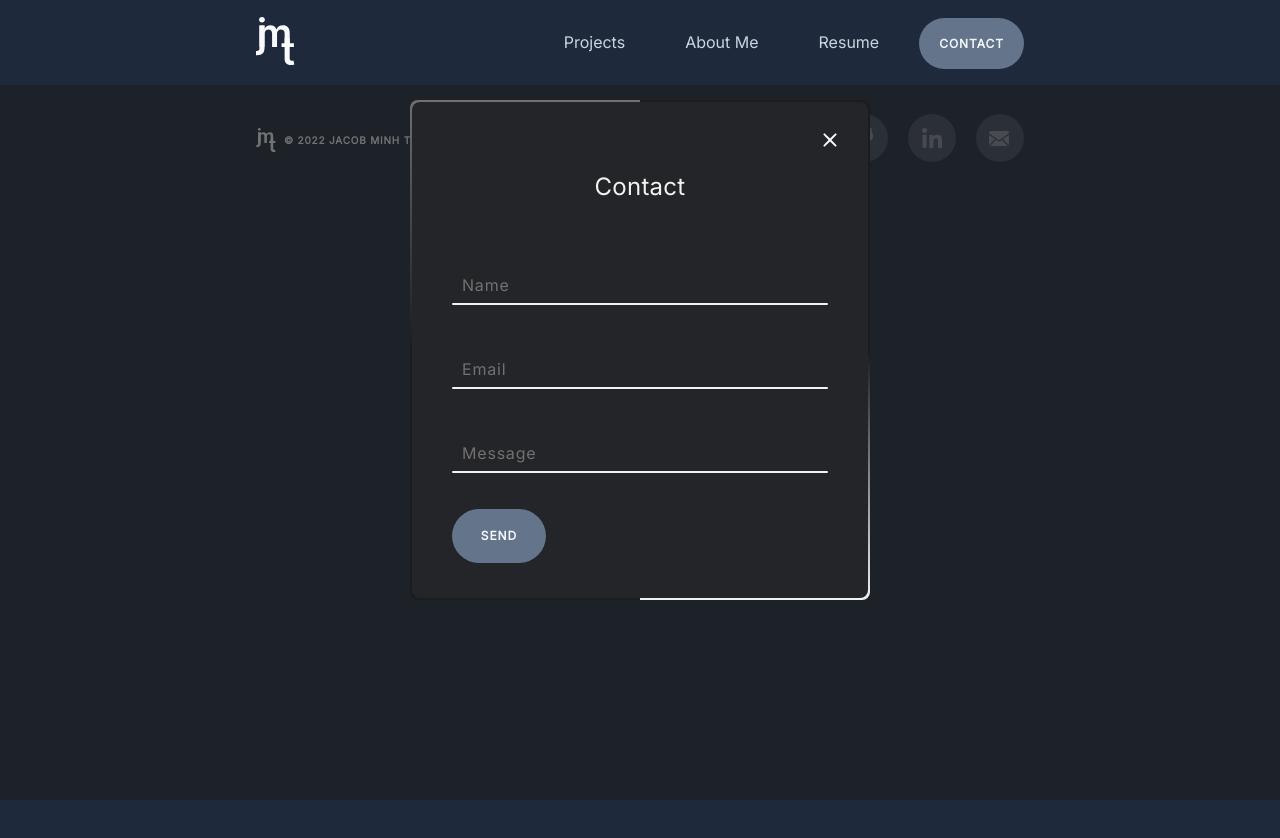
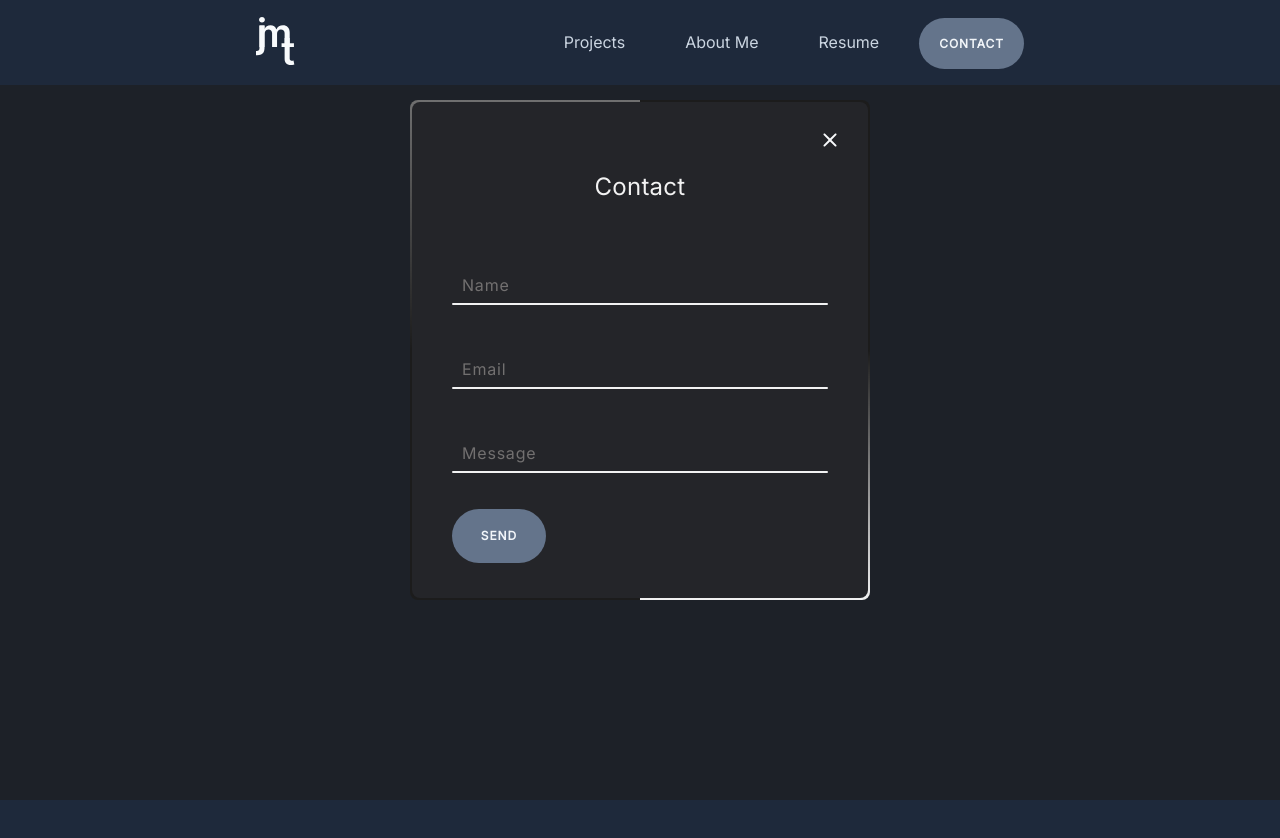
Before and after one commit to jacobmtruong/Jacobs-Portfolio, a React (Create React App) app: page /contact in a window 1280 px wide. Shown: the top 838 px of the page. Built offline with nearby package versions, Linux system fonts and the light colour scheme.

Commit message:
position

```diff
--- a/src/App.js
+++ b/src/App.js
@@ -23,6 +23,7 @@ function App() {
         <Route path='/home' element={<>
                                             <Banner/>
                                             <ProjectsBanner/>
+                                            <FooterPortfolio/>
                                             </>}/>
         <Route path='/introduction' element={<AboutMe/>}/>
 
@@ -34,7 +35,6 @@ function App() {
 
       </Routes>
 
-      <FooterPortfolio/>
     </div>
   );
 }
```
